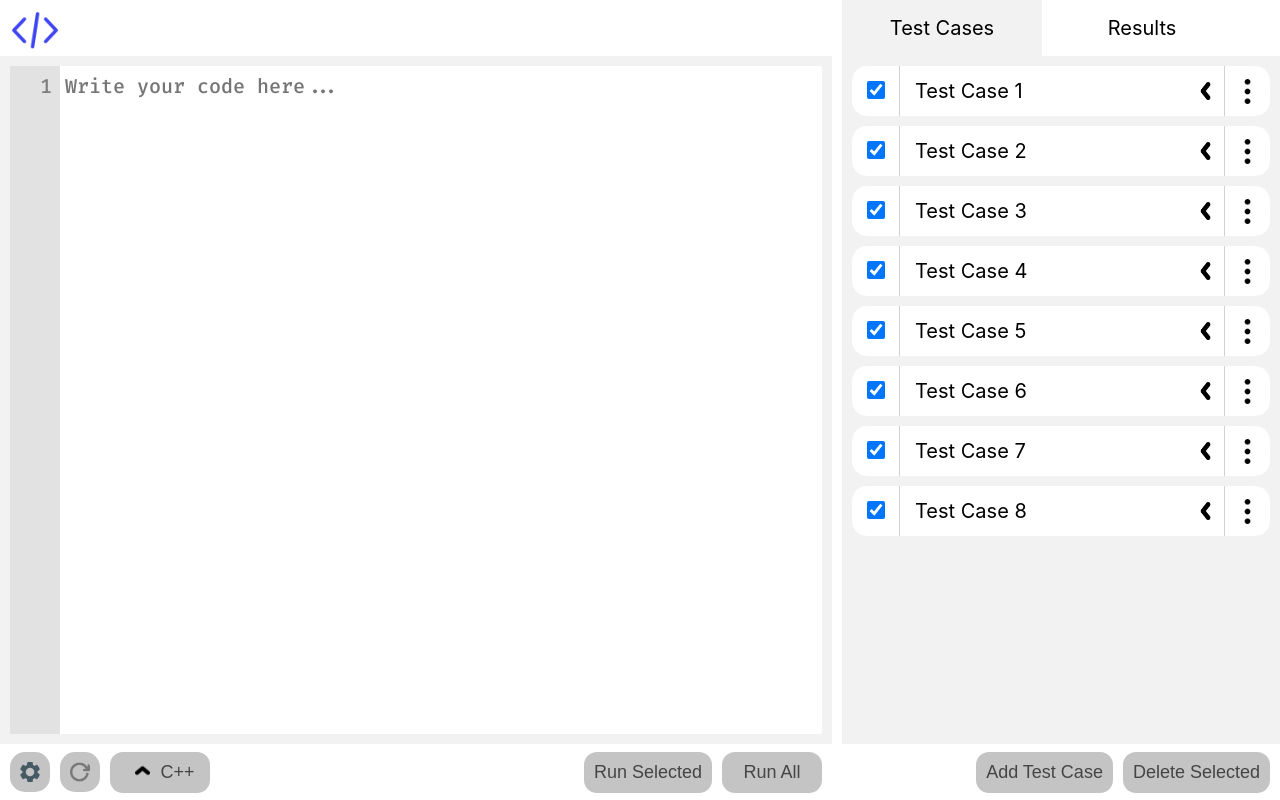
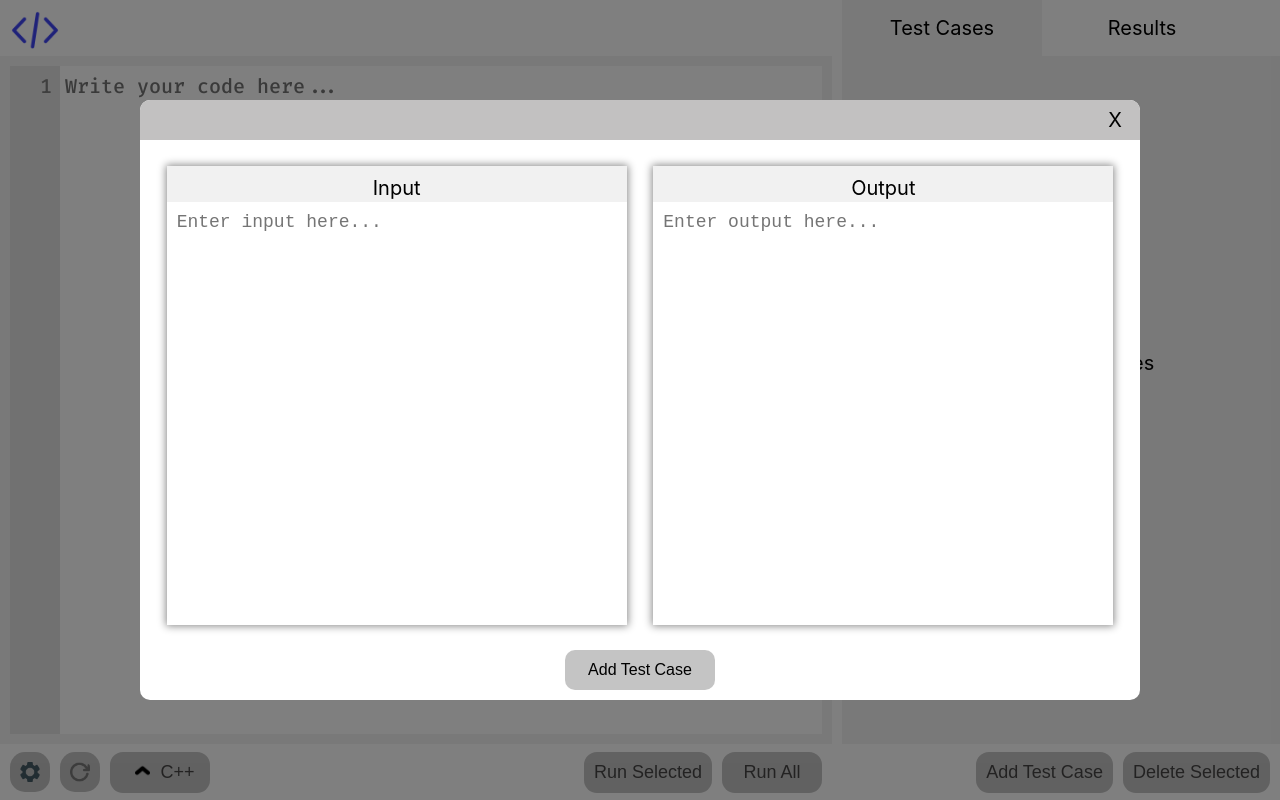
Before and after one commit to mayank992/Online-Compiler, a React (Create React App) app in the folder client/: page / in a window 1280 px wide. Both pictures are taken after a click on the button "Add Test Case". Built offline with nearby package versions, Linux system fonts and the light colour scheme.

Commit message:
test cases management

```diff
--- a/client/src/App.css
+++ b/client/src/App.css
@@ -2,3 +2,22 @@
   width: 100vw;
   height: 100vh;
 }
+
+#modal {
+  background-color: rgba(0, 0, 0, 0.5);
+  position: fixed;
+  left: 0;
+  right: 0;
+  bottom: 0;
+  top: 0;
+  z-index: 10;
+  display: flex;
+  justify-content: center;
+  align-items: center;
+  width: 100%;
+  height: 100%;
+}
+
+#modal:empty {
+  display: none;
+}
--- a/client/src/App.js
+++ b/client/src/App.js
@@ -4,9 +4,6 @@ import SplitPane from './components/SplitPane/SplitPane';
 import RightPane from './components/RightPane/RightPane';
 import CodeEditor from './components/CodeEditor/CodeEditor';
 import './App.css';
-
-// temporary imports
-import testCasesData from './components/RightPane/TestCases/testsData';
 
 const supportedLanguages = ['C', 'C++'];
 const languageAPIMapping = {
@@ -17,14 +14,20 @@ const languageAPIMapping = {
 function App() {
   const [code, setCode] = useState('');
   const [language, setLanguage] = useState('C++');
-  const [testCases, setTestCases] = useState(testCasesData);
+  const [testCases, setTestCases] = useState([]);
   const [resultsState, setResultsState] = useState('not-selected');
   // loading, not-selected, selected
   const [results, setResults] = useState([]);
 
   const runCode = (testCases) => {
+    if (!testCases.length) {
+      setResultsState('selected');
+      setResults([]);
+      return;
+    }
+
     const options = {
-      url: 'https://one-compiler.herokuapp.com/run',
+      url: `${window.location.protocol}//one-compiler.herokuapp.com/run`,
       method: 'POST',
       headers: {
         Accept: 'application/json',
@@ -66,6 +69,16 @@ function App() {
     runCode(selectedTestCases);
   };
 
+  const addTestCase = (testCase) => {
+    const oldTestCases = [...testCases];
+    const length = testCases.length;
+    const testCaseNo = length ? oldTestCases[length - 1].testCaseNo + 1 : 0;
+
+    oldTestCases.push({ ...testCase, checked: false, testCaseNo });
+    setTestCases(oldTestCases);
+    setResultsState('not-selected');
+  };
+
   return (
     <div className="App">
       <SplitPane
@@ -83,9 +96,11 @@ function App() {
         right={
           <RightPane
             resultsState={resultsState}
+            setResultsState={setResultsState}
             results={results}
             testCases={testCases}
             setTestCases={setTestCases}
+            addTestCase={addTestCase}
           />
         }
       />
--- a/client/src/components/Extras/Modal/Modal.jsx
+++ b/client/src/components/Extras/Modal/Modal.jsx
@@ -10,8 +10,8 @@ const Modal = ({ children, className, style }) => {
 
   useEffect(() => {
     modalRoot.appendChild(elRef.current);
-    elRef.current.className = className;
-    elRef.current.setAttribute('style', style);
+    elRef.current.className = className ? className : '';
+    elRef.current.setAttribute('style', style ? style : '');
     return () => modalRoot.removeChild(elRef.current);
   });
 
--- /dev/null
+++ b/client/src/components/RightPane/InputTestCase/InputTestCase.jsx
@@ -0,0 +1,44 @@
+import React, { useState } from 'react';
+import styles from './InputTestCase.module.css';
+
+function InputTestCase({ toggleInput, addTestCase }) {
+  const [input, setInput] = useState('');
+  const [output, setOutput] = useState('');
+
+  const addTestCaseHandler = () => {
+    addTestCase({ input, output });
+  };
+
+  return (
+    <div className={styles.testCaseInput}>
+      <div className={styles.topBar}>
+        <div className={styles.exitSign} onClick={toggleInput}>
+          X
+        </div>
+      </div>
+      <div className={styles.bodySection}>
+        <label>
+          <div>Input</div>
+          <textarea
+            onChange={(e) => setInput(e.target.value)}
+            value={input}
+            placeholder="Enter input here..."
+          />
+        </label>
+        <label>
+          <div>Output</div>
+          <textarea
+            onChange={(e) => setOutput(e.target.value)}
+            value={output}
+            placeholder="Enter output here..."
+          />
+        </label>
+      </div>
+      <div className={styles.bottomSection}>
+        <button onClick={addTestCaseHandler}>Add Test Case</button>
+      </div>
+    </div>
+  );
+}
+
+export default InputTestCase;
--- /dev/null
+++ b/client/src/components/RightPane/InputTestCase/InputTestCase.module.css
@@ -0,0 +1,87 @@
+.testCaseInput {
+  background-color: white;
+  width: 1000px;
+  height: 600px;
+  border-radius: 10px;
+}
+
+.topBar {
+  border-top-left-radius: 10px;
+  border-top-right-radius: 10px;
+  width: 100%;
+  height: 40px;
+  background-color: #c2c1c1;
+  position: relative;
+}
+
+.exitSign {
+  border-top-right-radius: 10px;
+  position: absolute;
+  width: 50px;
+  height: 40px;
+  line-height: 40px;
+  right: 0;
+  cursor: pointer;
+  text-align: center;
+}
+
+.exitSign:hover {
+  background-color: #f1f1f1;
+}
+
+.bodySection {
+  width: 100%;
+  height: calc(100% - 90px);
+  display: flex;
+  justify-content: space-evenly;
+  align-items: center;
+}
+
+.bodySection label {
+  width: 46%;
+  height: 90%;
+  box-shadow: 0px 0px 8px 1px #888888;
+}
+
+label > div {
+  box-sizing: border-box;
+  background-color: #f1f1f1;
+  text-align: center;
+  width: 100%;
+  height: 8%;
+  padding: 10px;
+}
+
+.bodySection textarea {
+  box-sizing: border-box;
+  width: 100%;
+  height: 90%;
+  font-size: 0.9rem;
+  resize: none;
+  overflow: auto;
+  white-space: nowrap;
+  border: none;
+  padding: 10px;
+}
+
+.bodySection textarea:focus {
+  outline: none;
+}
+
+.bottomSection {
+  height: 30px;
+  width: 100%;
+  display: flex;
+  justify-content: center;
+}
+
+.bottomSection button {
+  border: none;
+  cursor: pointer;
+  border-radius: 10px;
+  padding: 10px;
+  width: 150px;
+  height: 40px;
+  font-size: 0.8rem;
+  background-color: #c4c4c4;
+}
--- a/client/src/components/RightPane/Results/Results.jsx
+++ b/client/src/components/RightPane/Results/Results.jsx
@@ -7,14 +7,18 @@ function Results({ resultsState, results }) {
     <div className={styles.loader}></div>
   ) : (
     <div className={styles.results}>
-      {results.map((result, index) => (
+      {results.length ? (
+        results.map((result, index) => (
           <TestCase
             verdict={result.verdict}
             testCaseName={` Result ${result.testCaseNo + 1}`}
             testCase={result}
             key={`Result ${index + 1}`}
           />
-      ))}
+        ))
+      ) : (
+        <p className={styles.message}>No Results</p>
+      )}
     </div>
   );
 }
--- a/client/src/components/RightPane/Results/Results.module.css
+++ b/client/src/components/RightPane/Results/Results.module.css
@@ -33,4 +33,11 @@
   width: 100%;
   height: 100%;
   overflow-y: auto;
+  position: relative;
 }
+
+.results .message {
+  position: absolute;
+  top: 40%;
+  left: 40%;
+}
--- a/client/src/components/RightPane/RightPane.jsx
+++ b/client/src/components/RightPane/RightPane.jsx
@@ -1,51 +1,70 @@
-import React, { useState, useEffect } from 'react';
+import React, { useState } from 'react';
 import Results from './Results/Results';
 import TestCases from './TestCases/TestCases';
+import Modal from '../Extras/Modal/Modal';
+import InputTestCase from './InputTestCase/InputTestCase';
 import styles from './RightPane.module.css';
 
-function RightPane({ resultsState, testCases, results, setTestCases }) {
-  const [selected, setSelected] = useState('testcases');
+function RightPane({
+  resultsState,
+  setResultsState,
+  testCases,
+  results,
+  setTestCases,
+  addTestCase,
+}) {
+  const [showTestCaseInput, setShowTestCaseInput] = useState(0);
 
-  useEffect(() => {
-    let newState = '';
-    if (resultsState === 'selected' || resultsState === 'loading')
-      newState = 'results';
-    else newState = 'testcases';
+  const toggleInput = () => {
+    setShowTestCaseInput(!showTestCaseInput);
+  };
 
-    setSelected(newState);
-  }, [resultsState]);
+  const addTestCaseHandler = (testCase) => {
+    toggleInput();
+    addTestCase(testCase);
+  };
 
   return (
     <div className={styles.rightPane}>
       <div className={styles.rightPaneTopBar}>
         <div
           className={`${styles.btn} ${
-            selected === 'testcases' ? styles.btnSelected : ''
+            resultsState === 'not-selected' ? styles.btnSelected : ''
           }`}
-          onClick={() => setSelected('testcases')}
+          onClick={() => setResultsState('not-selected')}
         >
           <p>Test Cases</p>
         </div>
         <div
           className={`${styles.btn} ${
-            selected === 'results' ? styles.btnSelected : ''
+            resultsState === 'selected' || resultsState === 'loading'
+              ? styles.btnSelected
+              : ''
           }`}
-          onClick={() => setSelected('results')}
+          onClick={() => setResultsState('selected')}
         >
           <p>Results</p>
         </div>
       </div>
       <div className={styles.bodyContainer}>
-        {selected === 'testcases' ? (
+        {resultsState === 'not-selected' ? (
           <TestCases testCases={testCases} setTestCases={setTestCases} />
         ) : (
           <Results resultsState={resultsState} results={results} />
         )}
       </div>
       <div className={styles.rightPaneBottomBar}>
-        <button>Add Test Case</button>
+        <button onClick={toggleInput}>Add Test Case</button>
         <button>Delete Selected</button>
       </div>
+      {showTestCaseInput ? (
+        <Modal>
+          <InputTestCase
+            toggleInput={toggleInput}
+            addTestCase={addTestCaseHandler}
+          />
+        </Modal>
+      ) : null}
     </div>
   );
 }
--- a/client/src/components/RightPane/TestCases/TestCases.jsx
+++ b/client/src/components/RightPane/TestCases/TestCases.jsx
@@ -15,7 +15,8 @@ function TestCases({ testCases, setTestCases }) {
 
   return (
     <div className={styles.testCases}>
-      {testCases.map((testCase, index) => {
+      {testCases.length ? (
+        testCases.map((testCase, index) => {
           return (
             <TestCase
               testCaseName={`Test Case ${testCase.testCaseNo + 1}`}
@@ -24,7 +25,10 @@ function TestCases({ testCases, setTestCases }) {
               testCaseCheckedHandler={testCaseCheckedHandler}
             />
           );
-      })}
+        })
+      ) : (
+        <p className={styles.message}>No Test Cases</p>
+      )}
     </div>
   );
 }
--- a/client/src/components/RightPane/TestCases/TestCases.module.css
+++ b/client/src/components/RightPane/TestCases/TestCases.module.css
@@ -2,4 +2,11 @@
   width: 100%;
   height: 100%;
   overflow-y: auto;
+  position: relative;
 }
+
+.testCases .message {
+  position: absolute;
+  top: 40%;
+  left: 40%;
+}
--- a/client/src/components/RightPane/TestCases/testsData.js
+++ /dev/null
@@ -1,52 +0,0 @@
-const testCases = [
-  {
-    testCaseNo: 0,
-    input: '123',
-    output: '123',
-    checked: true,
-  },
-  {
-    testCaseNo: 1,
-    input: '123',
-    output: '123',
-    checked: true,
-  },
-  {
-    testCaseNo: 2,
-    input: '123',
-    output: '123',
-    checked: true,
-  },
-  {
-    testCaseNo: 3,
-    input: '123',
-    output: '123',
-    checked: true,
-  },
-  {
-    testCaseNo: 4,
-    input: '13',
-    output: '123',
-    checked: true,
-  },
-  {
-    testCaseNo: 5,
-    input: '123',
-    output: '123',
-    checked: true,
-  },
-  {
-    testCaseNo: 6,
-    input: '123',
-    output: '123',
-    checked: true,
-  },
-  {
-    testCaseNo: 7,
-    input: '123',
-    output: '123',
-    checked: true,
-  },
-];
-
-export default testCases;
```
Also changed, not shown: 1 other file (tests, documents, lock files or other folders). Lines whose indentation alone changed are shown as unchanged.
